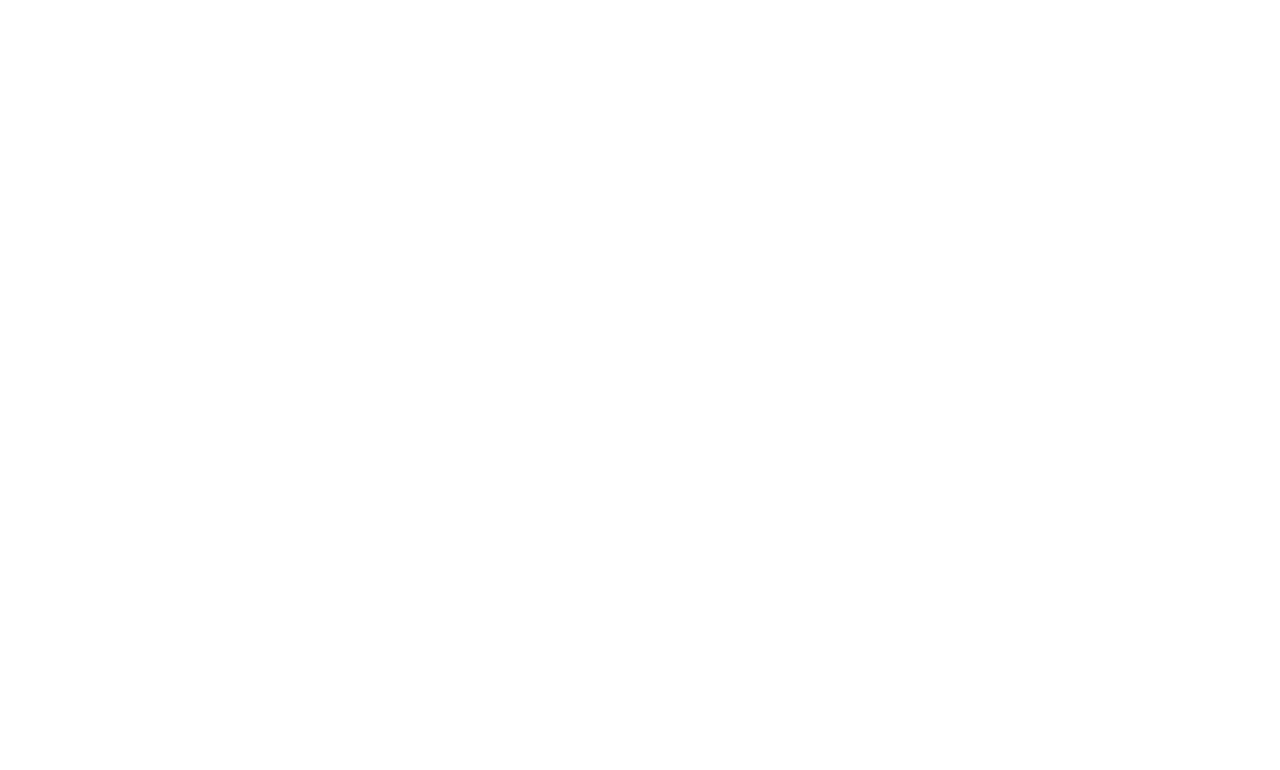
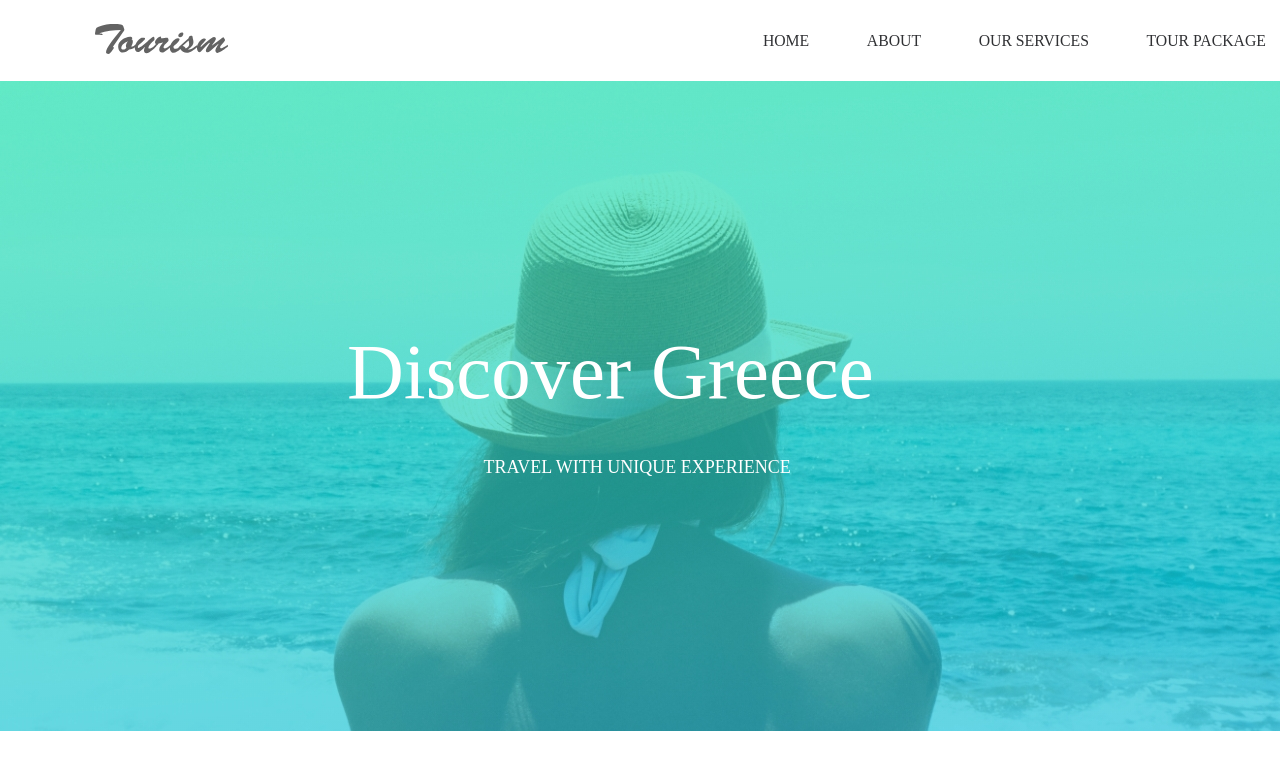
Before and after one commit to Tamar-22/lesson-7-bg-img-flex, a plain HTML site: page index.html in a window 1280 px wide. Drawn offline with Linux system fonts and the light colour scheme.

Commit message:
add header and first section
fixed header
banner-img with text

```diff
--- a/css/style.css
+++ b/css/style.css
@@ -0,0 +1,56 @@
+.body{
+	padding-top:81px;
+}
+.container{
+	max-width: 1360px;
+	width: 100%;
+	margin: 0 auto;
+}
+.header{
+	display: flex;
+	align-items: center;
+	position: fixed;
+	height: 81px;
+	top: 0px;
+	left: 0px;
+}
+.logo{
+	width: 133px;
+	margin-left: 95px;
+}
+.ul{
+	display: flex;
+	width: 502.99px;
+	/*justify-content: space-around;*/
+	margin-left: 534.9px;
+	justify-content: space-between;
+	font-size: 15.74px;
+	color: #303134;
+}
+/*section1*/
+.bg-image{
+	background-image: url("../images/background.jpg");
+	height: 650px;
+	background-repeat: no-repeat;
+	background-size: cover;
+	background-position: center;
+	display: flex;
+	justify-content: center;
+	align-items: center;
+	flex-direction: column;
+}
+.main-title{
+	width: 586px;
+	height: 88px;
+	font-size: 78.74px;
+	color: #FFFFFF;
+	text-align: left;
+	margin-bottom: 36.3px;
+}
+.main-title-1{
+	width: 313px;
+	height: 21px;
+	font-size: 18px;
+	color:#FFFFFF;
+	text-align: left;
+}
--- a/index.html
+++ b/index.html
@@ -1,12 +1,35 @@
 <!DOCTYPE html>
-<html>
+<html lang="en">
 <head>
 	<meta charset="utf-8">
 	<title>Background-image & flex</title>
 	<link rel="stylesheet" type="text/css" href="css/reset.css">
 	<link rel="stylesheet" type="text/css" href="css/style.css">
 </head>
-<body>
+<body class="body">
+	<header>
+		<div class="container">
+		<div class="header">
+			<a  class="logo" href="index.html">
+				<img src="images/Logo.svg" alt="logo">
+			</a>
+			<nav>
+				<ul class="ul">
+					<li> HOME </li>
+					<li> ABOUT </li>
+					<li> OUR SERVICES </li>
+					<li> TOUR PACKAGE </li>
+				</ul>
+			</nav>
+		</div>
+		</div>
+	</header>
+	<section>
+		<div class="bg-image">
+			<h2 class="main-title">Discover Greece</h2>
+			<h5 class="main-title-1">TRAVEL WITH UNIQUE EXPERIENCE</h5>
+		</div>
+	</section>
 
 </body>
 </html>
```
